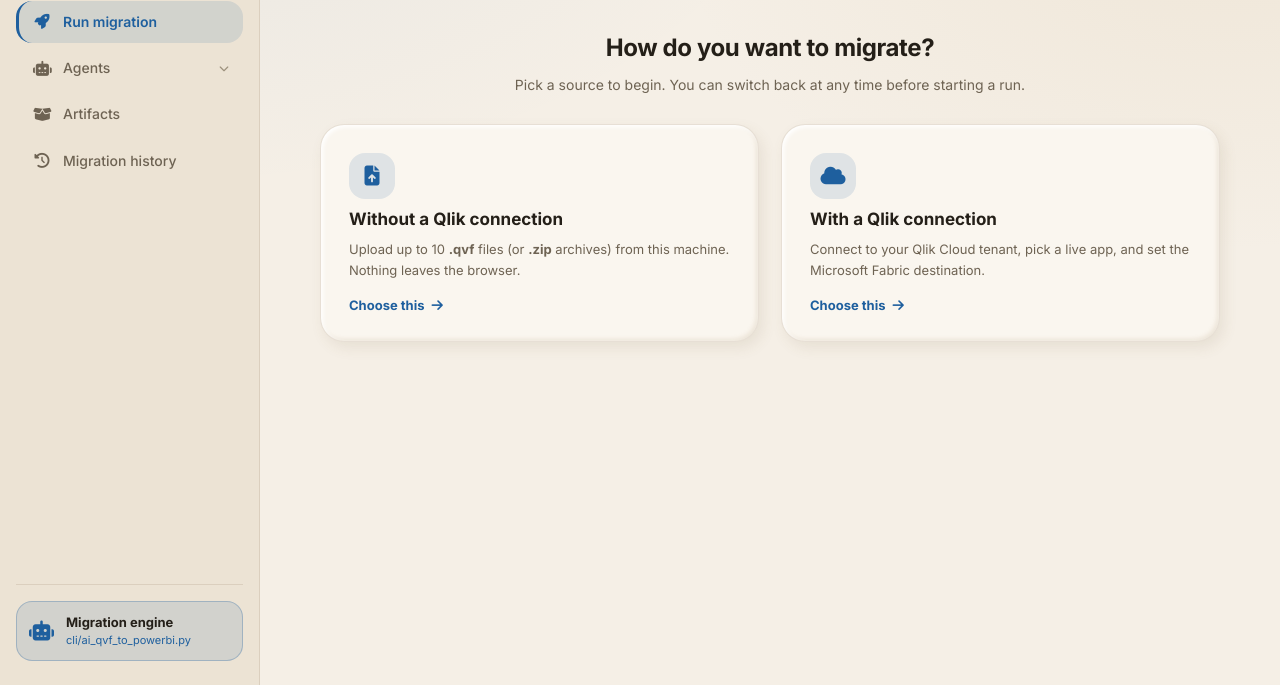
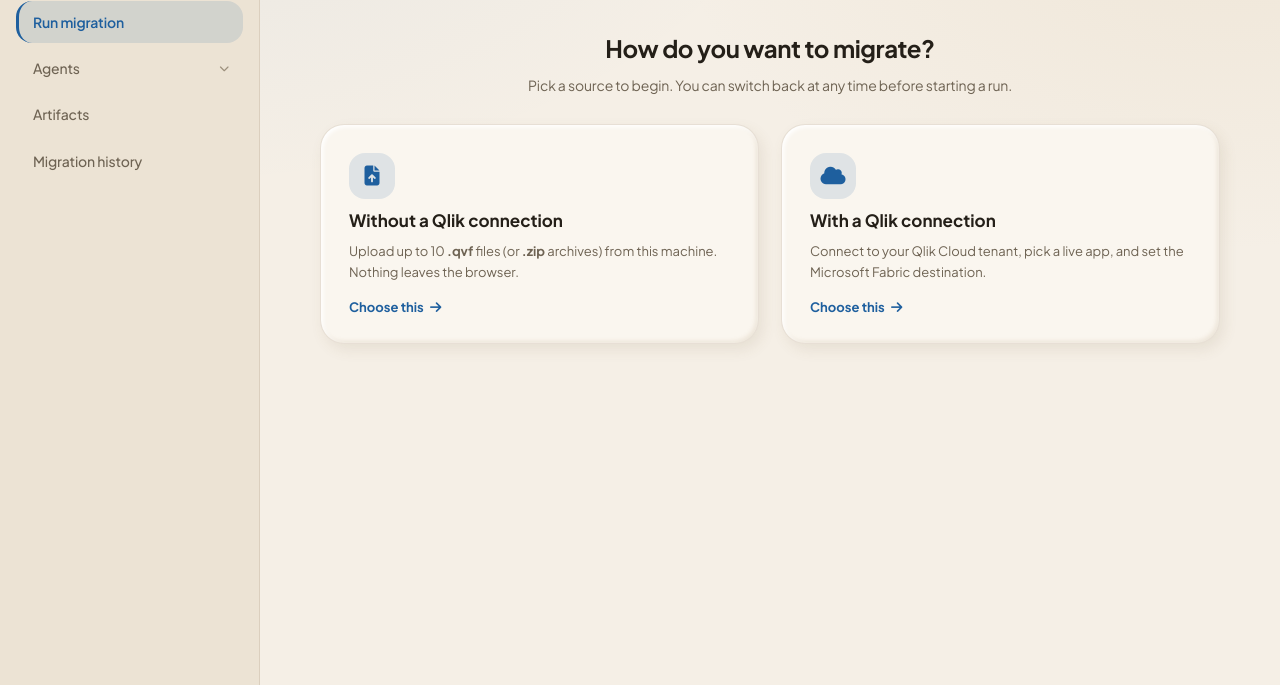
Before and after one commit to hemantyadav79/QlikFab, a website: page index.html in a window 1280 px wide. Shown: the part 115-800 px from the top of the page. Drawn offline with nearby package versions, Linux system fonts and the light colour scheme.

Commit message:
style(ui): update font family to Plus Jakarta Sans and remove sidebar icons & footer badge

```diff
--- a/index.html
+++ b/index.html
@@ -28,8 +28,7 @@
     <link rel="stylesheet" href="styles.css?v=5">
     <link rel="preconnect" href="https://fonts.googleapis.com">
     <link rel="preconnect" href="https://fonts.gstatic.com" crossorigin>
-    <link href="https://fonts.googleapis.com/css2?family=Inter:wght@400;500;600;700;800&display=swap" rel="stylesheet">
-    <link href="https://fonts.googleapis.com/css2?family=JetBrains+Mono:wght@400;600&display=swap" rel="stylesheet">
+    <link href="https://fonts.googleapis.com/css2?family=Plus+Jakarta+Sans:ital,wght@0,300..800;1,300..800&family=Inter:wght@400;500;600;700;800&family=JetBrains+Mono:wght@400;500;600;700&display=swap" rel="stylesheet">
     <link rel="stylesheet" href="https://cdnjs.cloudflare.com/ajax/libs/font-awesome/6.4.0/css/all.min.css">
     <script src="https://cdnjs.cloudflare.com/ajax/libs/jszip/3.10.1/jszip.min.js"></script>
 </head>
@@ -45,7 +44,7 @@
             </div>
             <div class="nav-section-title">Navigate</div>
             <nav class="nav-menu">
-                <a href="#run-migration" class="nav-item active" data-tab="tab-run"><i class="fa-solid fa-rocket"></i> Run migration</a>
+                <a href="#run-migration" class="nav-item active" data-tab="tab-run">Run migration</a>
 
                 <!--
                   Agents is a group, not a leaf: opening it reveals one sub-item per
@@ -54,7 +53,6 @@
                 <div class="nav-group" id="nav-group-agents">
                     <a href="#agents" class="nav-item nav-item-parent" data-tab="tab-agents"
                        aria-expanded="false" aria-controls="nav-submenu-agents">
-                        <i class="fa-solid fa-robot"></i>
                         <span class="nav-item-label">Agents</span>
                         <i class="fa-solid fa-chevron-down nav-caret" aria-hidden="true"></i>
                     </a>
@@ -82,18 +80,9 @@
                     </div>
                 </div>
 
-                <a href="#artifacts" class="nav-item" data-tab="tab-artifacts"><i class="fa-solid fa-box-open"></i> Artifacts</a>
-                <a href="#job-history" class="nav-item" data-tab="tab-history"><i class="fa-solid fa-clock-rotate-left"></i> Migration history</a>
+                <a href="#artifacts" class="nav-item" data-tab="tab-artifacts">Artifacts</a>
+                <a href="#job-history" class="nav-item" data-tab="tab-history">Migration history</a>
             </nav>
-            <div class="sidebar-footer">
-                <div class="autogen-badge">
-                    <div class="badge-icon"><i class="fa-solid fa-robot"></i></div>
-                    <div class="badge-content">
-                        <div class="badge-title">Migration engine</div>
-                        <div class="badge-desc">cli/ai_qvf_to_powerbi.py</div>
-                    </div>
-                </div>
-            </div>
         </aside>
 
         <!-- MAIN CONTENT AREA -->
--- a/styles.css
+++ b/styles.css
@@ -16,8 +16,8 @@
    -------------------------------------------------------------------------- */
 
 :root {
-    --font-main: 'Inter', -apple-system, BlinkMacSystemFont, "Segoe UI", Roboto, sans-serif;
-    --font-mono: 'JetBrains Mono', 'SF Mono', 'Courier New', monospace;
+    --font-main: 'Plus Jakarta Sans', 'Inter', -apple-system, BlinkMacSystemFont, "Segoe UI", Roboto, sans-serif;
+    --font-mono: 'JetBrains Mono', 'Fira Code', 'SF Mono', 'Courier New', monospace;
 
     --radius-sm: 10px;
     --radius-md: 16px;
@@ -162,11 +162,17 @@
     overflow-x: hidden;
     -webkit-font-smoothing: antialiased;
     -moz-osx-font-smoothing: grayscale;
+    text-rendering: optimizeLegibility;
+    font-feature-settings: "cv02", "cv03", "cv04", "cv11";
+    letter-spacing: -0.011em;
     transition: var(--theme-transition);
 }
 
 h1, h2, h3, h4 {
     color: var(--text-strong);
+    font-family: var(--font-main);
+    letter-spacing: -0.02em;
+    font-weight: 700;
 }
 
 ::selection {
```
